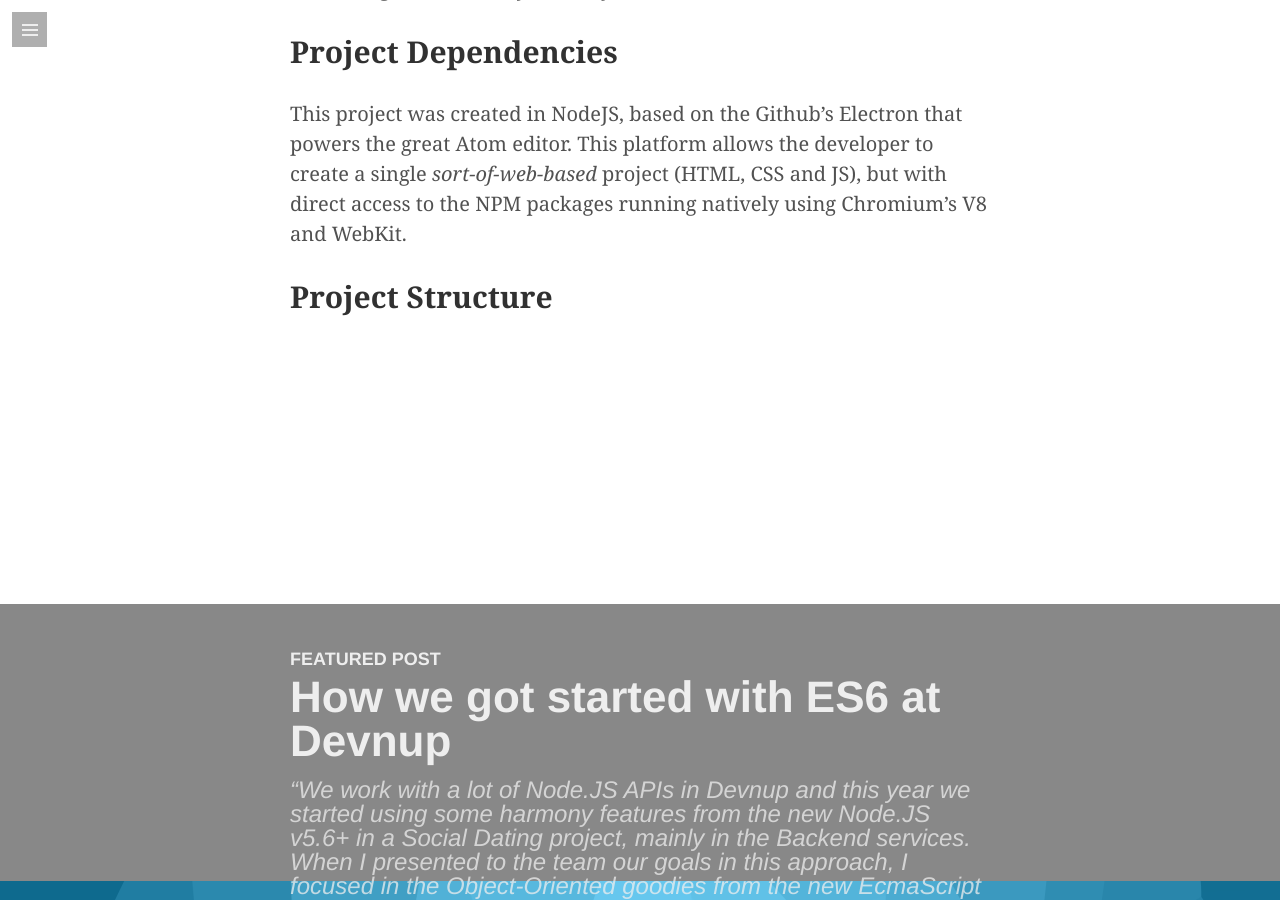
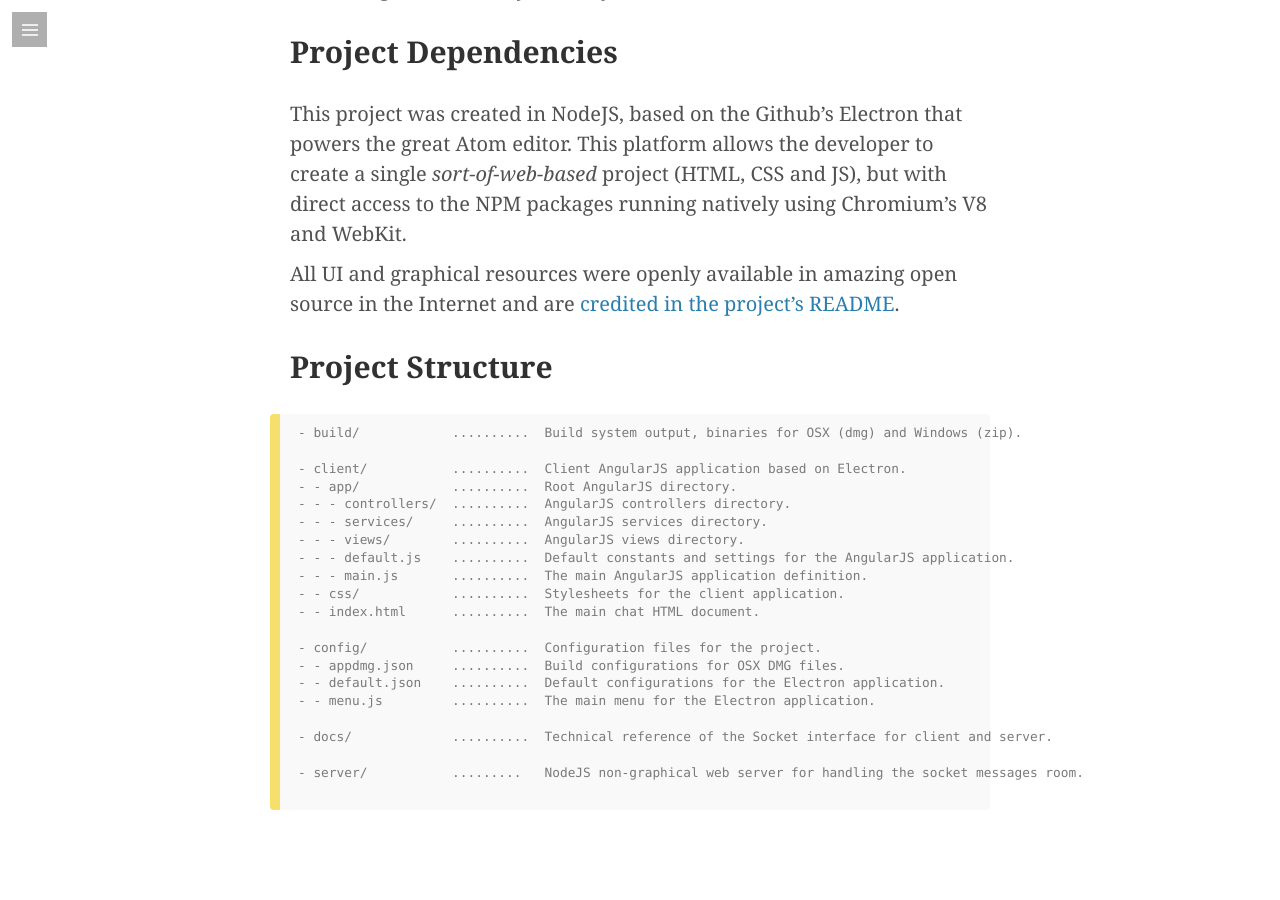
Before and after one commit to luiseduardobrito/luiseduardobrito.github.io, a Jekyll site: the page built from _posts/2016-04-05-creating-electron-chat-using-socket-io.md, in a window 1280 px wide and 900 px high, scrolled down 1306 px. Built offline with Jekyll 4.4.1, drawn with Linux system fonts in a browser that asks for light colours; some web fonts are replaced; comment, search, counter and statistics services are not loaded.

Commit message:
Feat: Project structure for the sample chat post

````diff
--- a/_posts/2016-04-05-creating-electron-chat-using-socket-io.md
+++ b/_posts/2016-04-05-creating-electron-chat-using-socket-io.md
@@ -18,5 +18,30 @@
 
 This project was created in NodeJS, based on the Github's Electron that powers the great Atom editor. This platform allows the developer to create a single *sort-of-web-based* project (HTML, CSS and JS), but with direct access to the NPM packages running natively using Chromium's V8 and WebKit.
 
+All UI and graphical resources were openly available in amazing open source in the Internet and are [credited in the project's README](https://github.com/luiseduardobrito/sample-chat-electron#open-source-dependencies).
 
 ## Project Structure
+
+```
+- build/            ..........  Build system output, binaries for OSX (dmg) and Windows (zip).
+
+- client/           ..........  Client AngularJS application based on Electron.
+- - app/            ..........  Root AngularJS directory.
+- - - controllers/  ..........  AngularJS controllers directory.
+- - - services/     ..........  AngularJS services directory.
+- - - views/        ..........  AngularJS views directory.
+- - - default.js    ..........  Default constants and settings for the AngularJS application.
+- - - main.js       ..........  The main AngularJS application definition.
+- - css/            ..........  Stylesheets for the client application.
+- - index.html      ..........  The main chat HTML document.
+
+- config/           ..........  Configuration files for the project.
+- - appdmg.json     ..........  Build configurations for OSX DMG files.
+- - default.json    ..........  Default configurations for the Electron application.
+- - menu.js         ..........  The main menu for the Electron application.
+
+- docs/             ..........  Technical reference of the Socket interface for client and server.
+
+- server/           .........   NodeJS non-graphical web server for handling the socket messages room.
+
+```
````
Also changed, not shown: other parts of _posts/2016-04-05-creating-electron-chat-using-socket-io.md (+1 -1 lines).
